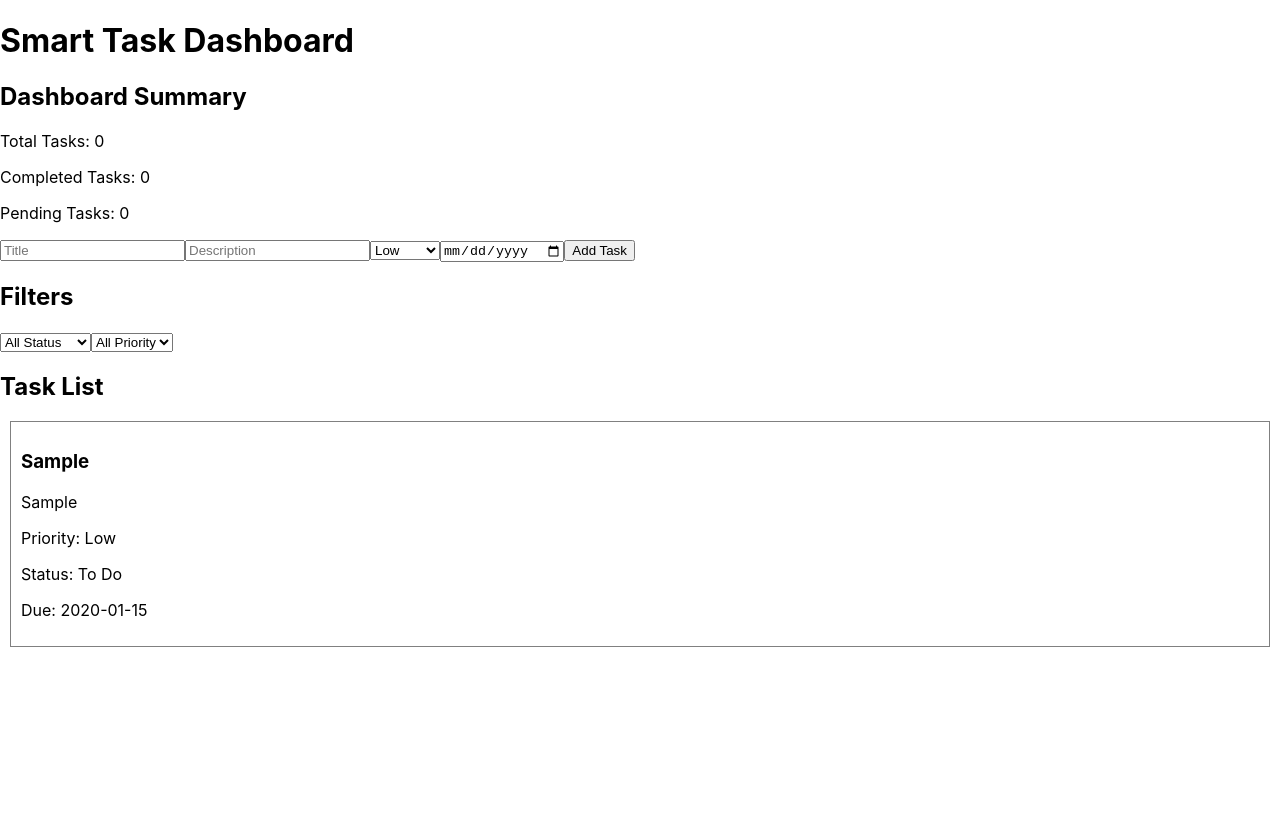
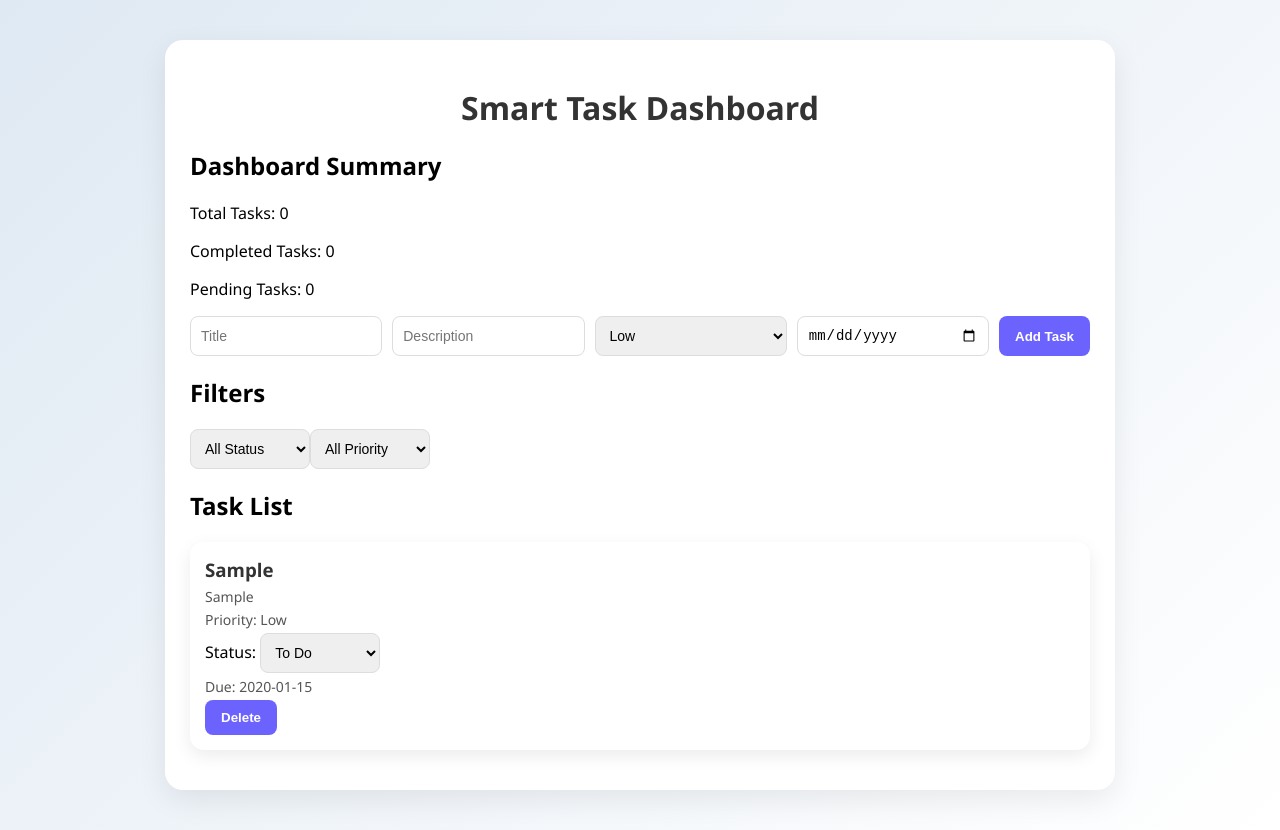
Before and after one commit to Sinan-028/Smart_task_dashboard, a React (Create React App) app: page / in a window 1280 px wide. Both pictures are taken after typing "Sample", "Sample", "2020-01-15" into the empty fields and a click on the button "Add Task". Before the commit the page ends 800 px from the top, so only its background shows below. Built offline with nearby package versions, Linux system fonts and the light colour scheme.

Commit message:
Day 4 completed

```diff
--- a/src/App.css
+++ b/src/App.css
@@ -1,38 +1,120 @@
-.App {
-  text-align: center;
+/* PAGE BACKGROUND */
+body {
+  margin: 0;
+  font-family: "Segoe UI", Tahoma, Geneva, Verdana, sans-serif;
+  background: linear-gradient(135deg, #dfe9f3, #ffffff);
 }
 
-.App-logo {
-  height: 40vmin;
-  pointer-events: none;
+/* MAIN CONTAINER */
+.container {
+  max-width: 900px;
+  margin: 40px auto;
+  padding: 25px;
+  border-radius: 18px;
+  background: white;
+  box-shadow: 0 10px 30px rgba(0,0,0,0.08);
 }
 
-@media (prefers-reduced-motion: no-preference) {
-  .App-logo {
-    animation: App-logo-spin infinite 20s linear;
-  }
+/* TITLE */
+h1 {
+  text-align: center;
+  margin-bottom: 20px;
+  color: #333;
 }
 
-.App-header {
-  background-color: #282c34;
-  min-height: 100vh;
+/* FORM */
+form {
   display: flex;
-  flex-direction: column;
-  align-items: center;
-  justify-content: center;
-  font-size: calc(10px + 2vmin);
-  color: white;
+  flex-wrap: wrap;
+  gap: 10px;
+  margin-bottom: 20px;
 }
 
-.App-link {
-  color: #61dafb;
+input, select {
+  padding: 10px;
+  border-radius: 8px;
+  border: 1px solid #ddd;
+  flex: 1;
+  min-width: 120px;
+  font-size: 14px;
 }
 
-@keyframes App-logo-spin {
-  from {
-    transform: rotate(0deg);
-  }
-  to {
-    transform: rotate(360deg);
-  }
+input:focus, select:focus {
+  outline: none;
+  border-color: #6c63ff;
 }
+
+/* BUTTON */
+button {
+  padding: 10px 16px;
+  border: none;
+  border-radius: 8px;
+  background: #6c63ff;
+  color: white;
+  cursor: pointer;
+  font-weight: 600;
+  transition: 0.2s;
+}
+
+button:hover {
+  background: #574fd6;
+}
+
+/* TASK CARD */
+.task {
+  border-radius: 14px;
+  padding: 15px;
+  margin: 15px 0;
+  box-shadow: 0 6px 18px rgba(0,0,0,0.08);
+  transition: 0.2s;
+}
+
+.task:hover {
+  transform: translateY(-2px);
+}
+
+/* STATUS COLORS */
+.To\ Do {
+  background: #ffe3e3;
+  border-left: 6px solid #ff6b6b;
+}
+
+.In\ Progress {
+  background: #fff4d6;
+  border-left: 6px solid #f7b801;
+}
+
+.Completed {
+  background: #dbfbe0;
+  border-left: 6px solid #2ecc71;
+}
+
+/* TASK TEXT */
+.task h3 {
+  margin: 0 0 5px 0;
+  color: #333;
+}
+
+.task p {
+  margin: 4px 0;
+  color: #555;
+  font-size: 14px;
+}
+
+/* SUMMARY BOX */
+.summary {
+  display: flex;
+  justify-content: space-around;
+  margin-bottom: 20px;
+  padding: 15px;
+  border-radius: 12px;
+  background: #f8f9ff;
+  font-weight: bold;
+}
+
+/* FILTER BAR */
+.filters {
+  display: flex;
+  gap: 10px;
+  margin-bottom: 15px;
+}
--- a/src/App.js
+++ b/src/App.js
@@ -1,18 +1,36 @@
 import { useState } from "react";
+import "./App.css";
 import TaskForm from "./components/TaskForm";
 import TaskList from "./components/TaskList";
 import FilterBar from "./components/FilterBar";
 import Summary from "./components/Summary";
 
 function App() {
+
+  // STATE
   const [tasks, setTasks] = useState([]);
 
+  // ADD TASK
   const addTask = (task) => {
     setTasks([...tasks, task]);
   };
 
+  // DELETE TASK
+  const deleteTask = (id) => {
+    setTasks(tasks.filter(task => task.id !== id));
+  };
+
+  // UPDATE TASK (status / edit)
+  const updateTask = (updatedTask) => {
+    setTasks(
+      tasks.map(task =>
+        task.id === updatedTask.id ? updatedTask : task
+      )
+    );
+  };
+
   return (
-    <div>
+    <div className="container">
       <h1>Smart Task Dashboard</h1>
 
       <Summary tasks={tasks} />
@@ -21,7 +39,11 @@ function App() {
 
       <FilterBar />
 
-      <TaskList tasks={tasks} />
+      <TaskList
+        tasks={tasks}
+        updateTask={updateTask}
+        deleteTask={deleteTask}
+      />
     </div>
   );
 }
--- a/src/components/TaskItem.js
+++ b/src/components/TaskItem.js
@@ -1,11 +1,28 @@
-export default function TaskItem({ task }) {
+export default function TaskItem({ task, updateTask, deleteTask }) {
+
+  const handleStatusChange = (e) => {
+    updateTask({
+      ...task,
+      status: e.target.value
+    });
+  };
+
   return (
-    <div style={{border:"1px solid gray", margin:"10px", padding:"10px"}}>
+    <div className={`task ${task.status}`}>
       <h3>{task.title}</h3>
       <p>{task.description}</p>
       <p>Priority: {task.priority}</p>
-      <p>Status: {task.status}</p>
+
+      <label>Status: </label>
+      <select value={task.status} onChange={handleStatusChange}>
+        <option>To Do</option>
+        <option>In Progress</option>
+        <option>Completed</option>
+      </select>
+
       <p>Due: {task.dueDate}</p>
+
+      <button onClick={()=>deleteTask(task.id)}>Delete</button>
     </div>
   );
 }
--- a/src/components/TaskList.js
+++ b/src/components/TaskList.js
@@ -1,15 +1,20 @@
 import TaskItem from "./TaskItem";
 
-export default function TaskList({ tasks }) {
+export default function TaskList({ tasks, updateTask, deleteTask }) {
   return (
     <div>
       <h2>Task List</h2>
 
       {tasks.length === 0 ? (
-        <p>No tasks added yet</p>
+        <p>No tasks available</p>
       ) : (
         tasks.map(task => (
-          <TaskItem key={task.id} task={task} />
+          <TaskItem
+            key={task.id}
+            task={task}
+            updateTask={updateTask}
+            deleteTask={deleteTask}
+          />
         ))
       )}
     </div>
```
